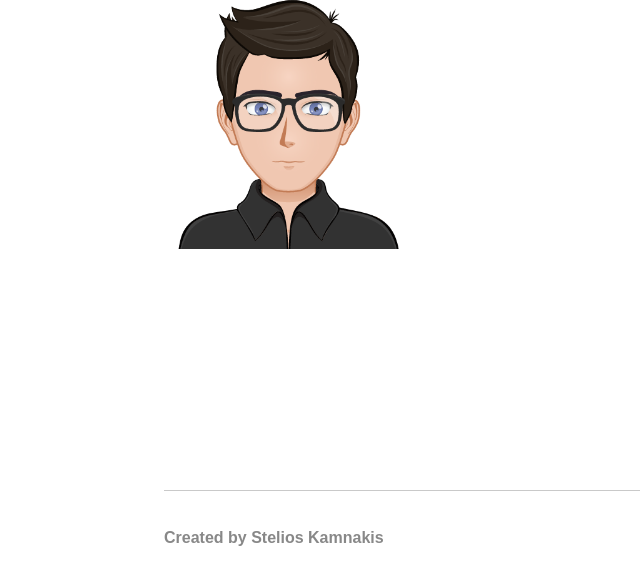
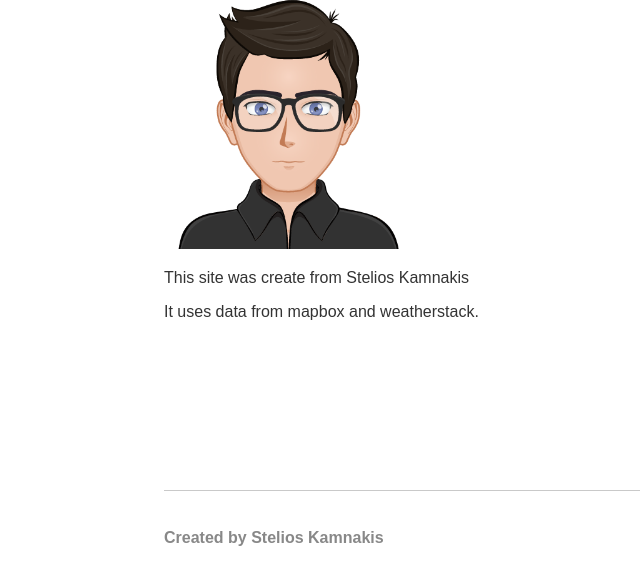
Before and after one commit to kamnakis/weather-app, a Node server app: page /about in a window 1280 px wide. Shown: the part 216-777 px from the top of the page, without its empty margins (188-828 px from the left). Run offline with Node 20, Linux system fonts and the light colour scheme; some libraries are stand-ins or nearby versions.

Commit message:
Add about content

```diff
--- a/templates/views/about.hbs
+++ b/templates/views/about.hbs
@@ -10,8 +10,9 @@
 <body>
     <div class="main-content">
         {{>header}}
-
         <img class="avatar" src="/img/avatar.png" alt="avatar">
+        <p>This site was create from Stelios Kamnakis</p>
+        <p>It uses data from mapbox and weatherstack.</p>
     </div>
     {{>footer}}
 </body>
```
